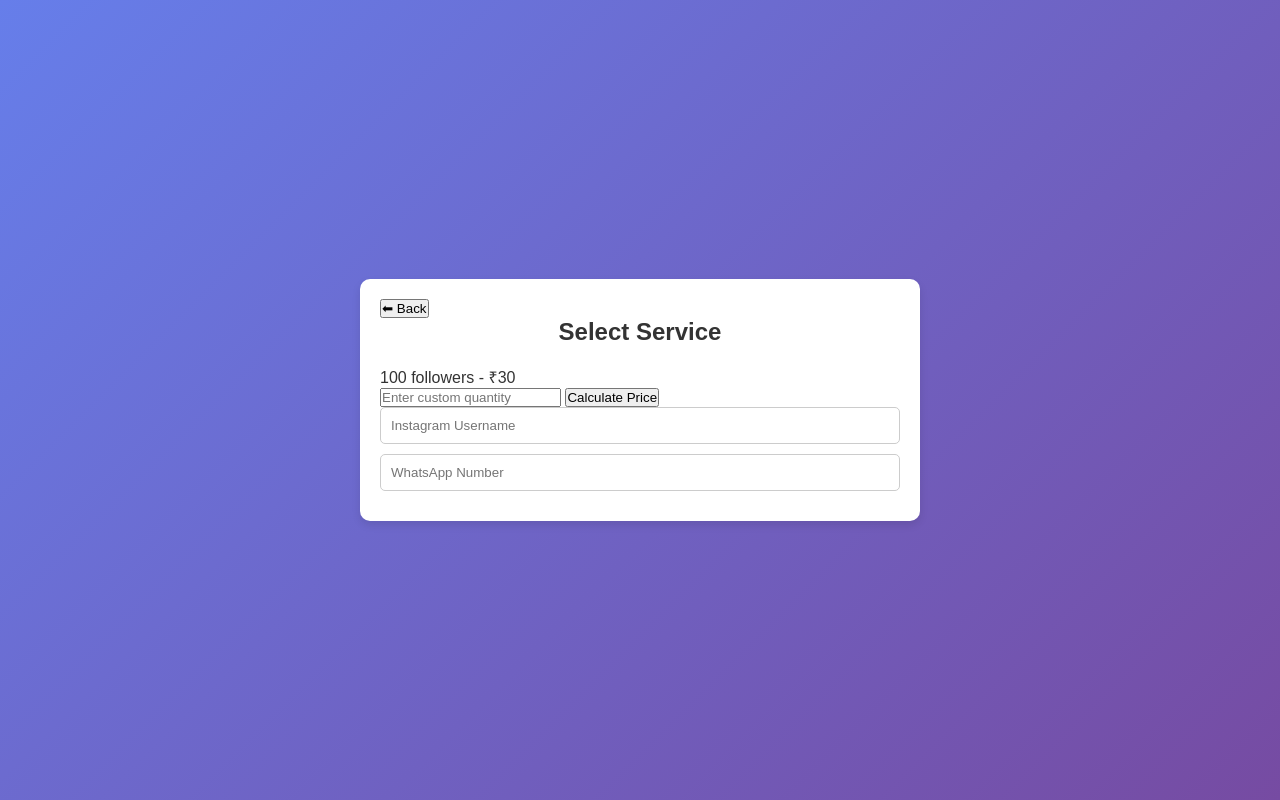
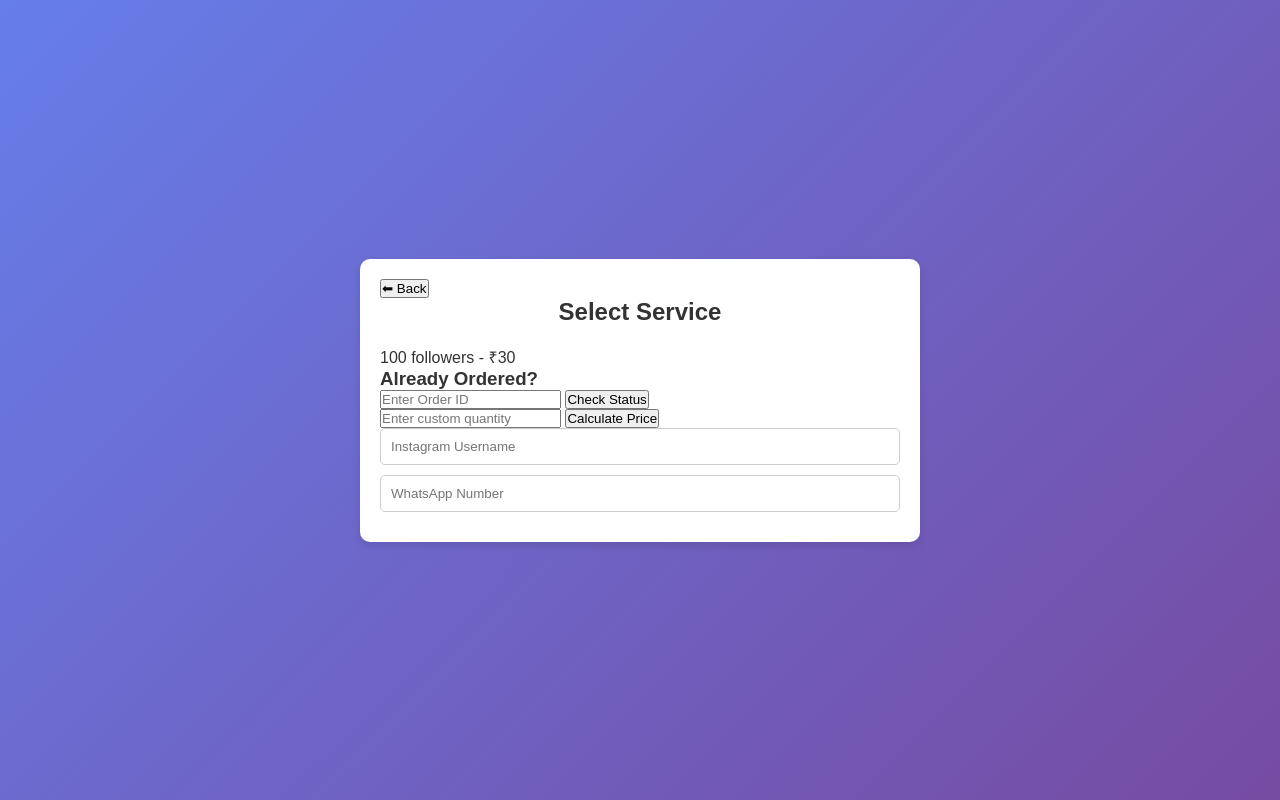
Before and after one commit to abhira452/smart-media, a plain HTML site: page index.html in a window 1280 px wide. Both pictures are taken after a click on the element "Followers". Drawn offline with Linux system fonts and the light colour scheme.

Commit message:
Update index.html

```diff
--- a/index.html
+++ b/index.html
@@ -43,6 +43,14 @@
     <h2 id="service-title">Select Service</h2>
 
     <div id="packages"></div>
+    <!-- 🔍 CHECK EXISTING ORDER -->
+<div class="check-order-box">
+  <h3>Already Ordered?</h3>
+  <input type="text" id="checkOrderId" placeholder="Enter Order ID">
+  <button id="checkOrderBtn">Check Status</button>
+  <p id="checkOrderResult"></p>
+</div>
+
 
     <div>
       <input type="number" id="custom-quantity" placeholder="Enter custom quantity">
```
